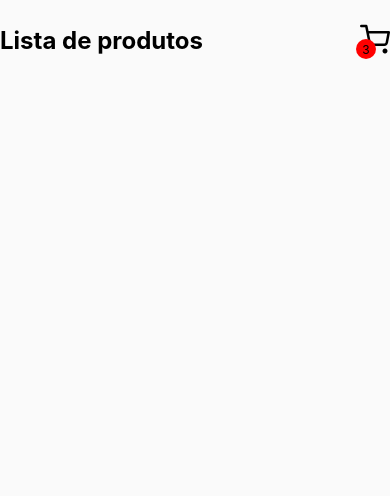
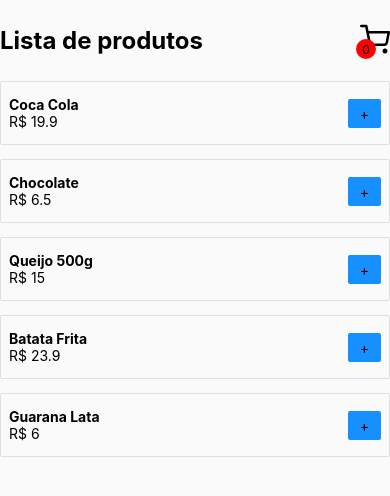
Before and after one commit to gabrieldanuz/desafioCart, a React Native app: screen /Home in a window 390 px wide. Shown: the top 496 px of the page. Built offline with nearby package versions, Linux system fonts and the light colour scheme.

Commit message:
Renderizando componentes

```diff
--- a/App.js
+++ b/App.js
@@ -2,12 +2,15 @@
 import { NavigationContainer } from '@react-navigation/native'
 
 import Routes from './src/routes'
+import CartProvider from './src/contexts/CartContext'
 
 export default function App() {
   return (
     <NavigationContainer>
-      <Routes />
-      <StatusBar backgroundColor="#FAFAFA" barStyle="dark-content" />
+      <CartProvider>
+        <Routes />
+        <StatusBar backgroundColor="#FAFAFA" barStyle="dark-content" />
+      </CartProvider>
     </NavigationContainer>
   )
 }
--- /dev/null
+++ b/src/components/Product/index.js
@@ -0,0 +1,42 @@
+import React from 'react'
+import { View, Text, StyleSheet, TouchableOpacity } from 'react-native'
+
+export default function Product({ data }) {
+  return (
+    <View style={styles.container}>
+      <View>
+        <Text style={styles.title}>{data.name}</Text>
+        <Text style={styles.price}>R$ {data.price}</Text>
+      </View>
+      <TouchableOpacity style={styles.buttonAdd}>
+        <Text style={styles.buttonText}>+</Text>
+      </TouchableOpacity>
+    </View>
+  )
+}
+
+const styles = StyleSheet.create({
+  container: {
+    borderWidth: 1,
+    borderColor: '#DFDFDF',
+    borderRadius: 2,
+    marginBottom: 14,
+    padding: 8,
+    paddingBottom: 14,
+    paddingTop: 14,
+    flexDirection: 'row',
+    alignItems: 'center',
+    justifyContent: 'space-between'
+  },
+  title: {
+    fontWeight: 'bold'
+  },
+  buttonAdd: {
+    paddingStart: 12,
+    paddingEnd: 12,
+    backgroundColor: '#168FFF',
+    paddingTop: 6,
+    paddingBottom: 6,
+    borderRadius: 2
+  }
+})
--- /dev/null
+++ b/src/contexts/CartContext.js
@@ -0,0 +1,19 @@
+import React, { useState, createContext } from 'react'
+
+export const CartContext = createContext({})
+
+function CartProvider({ children }) {
+  const [cart, setCart] = useState([])
+
+  return (
+    <CartContext.Provider
+      value={{
+        cart
+      }}
+    >
+      {children}
+    </CartContext.Provider>
+  )
+}
+
+export default CartProvider
--- a/src/pages/Home/index.js
+++ b/src/pages/Home/index.js
@@ -1,4 +1,4 @@
-import React, { useState } from 'react'
+import React, { useState, useContext } from 'react'
 import {
   View,
   Text,
@@ -7,10 +7,16 @@
   FlatList,
   TouchableOpacity
 } from 'react-native'
+import Product from '../../components/Product'
+import { useNavigation } from '@react-navigation/native'
+import { CartContext } from '../../contexts/CartContext'
 
 import { Feather } from '@expo/vector-icons'
 
 export default function Home() {
+  const { cart } = useContext(CartContext)
+
+  const navigation = useNavigation()
   const [products, setProducts] = useState([
     {
       id: '1',
@@ -43,15 +49,23 @@
     <SafeAreaView style={styles.container}>
       <View style={styles.cartContent}>
         <Text style={styles.title}>Lista de produtos </Text>
-        <TouchableOpacity style={styles.cartButton}>
+        <TouchableOpacity
+          style={styles.cartButton}
+          onPress={() => navigation.navigate('Cart')}
+        >
           <View style={styles.dot}>
-            <Text style={styles.dotText}>3</Text>
+            <Text style={styles.dotText}>{cart?.length}</Text>
           </View>
           <Feather name="shopping-cart" size={30} color="#000" />
         </TouchableOpacity>
       </View>
 
-      <FlatList />
+      <FlatList
+        style={styles.list}
+        data={products}
+        keyExtractor={item => String(item.id)}
+        renderItem={({ item }) => <Product data={item} />}
+      />
     </SafeAreaView>
   )
 }
```
